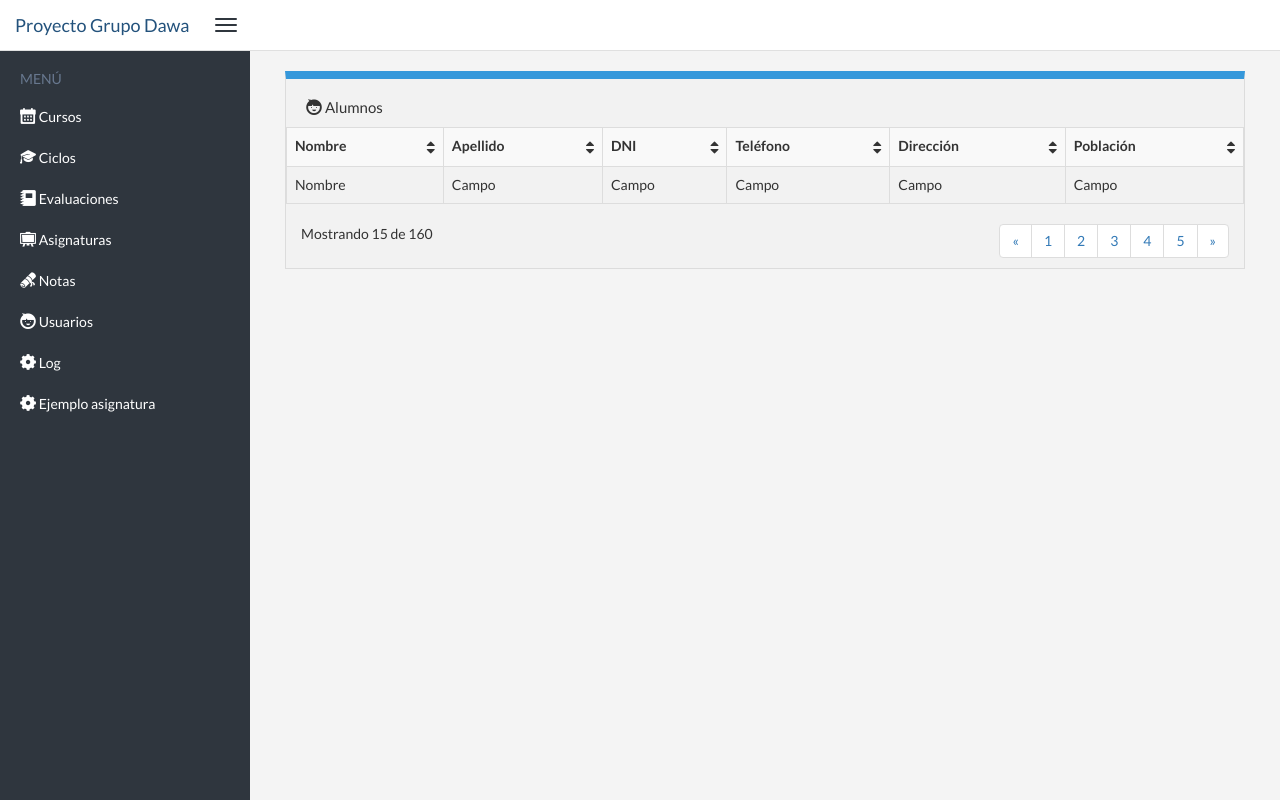
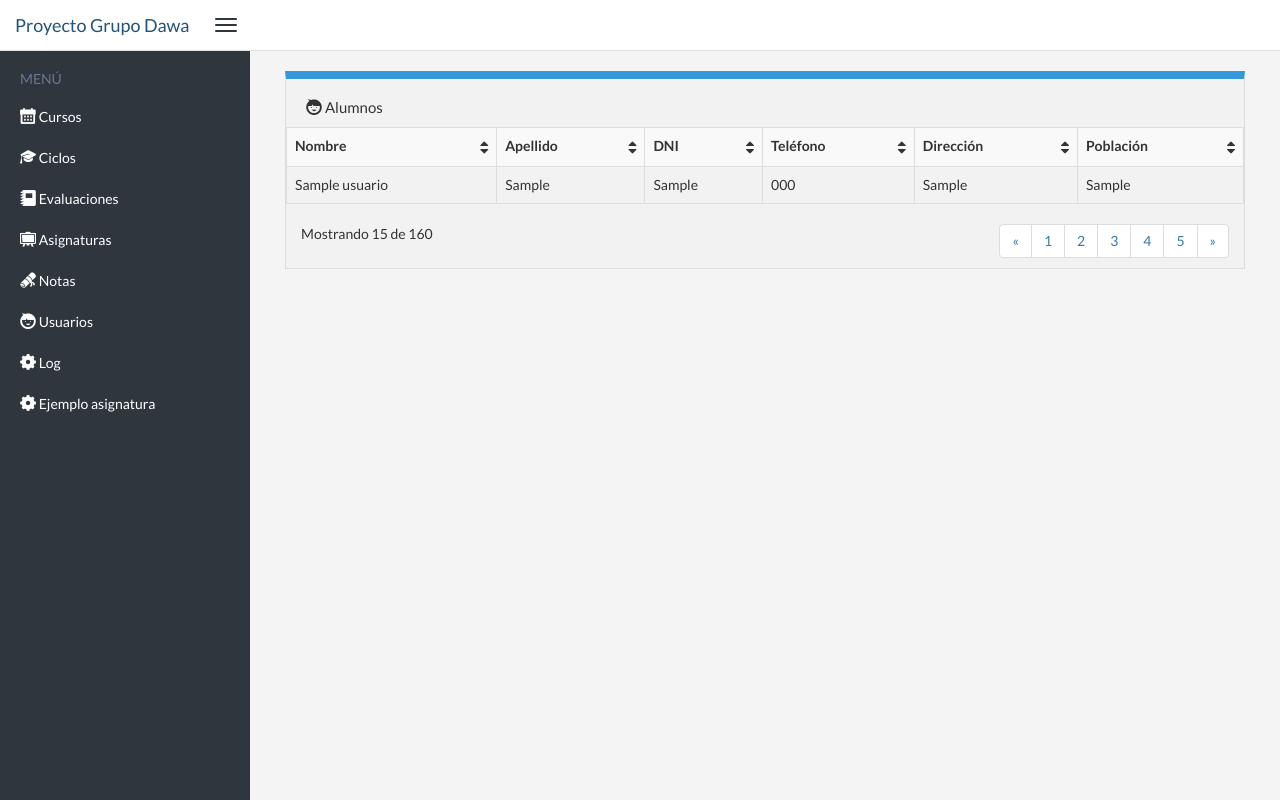
Before and after one commit to clasedawa/proxecto, a PHP site: page /user-view.php in a window 1280 px wide. Run offline with PHP 8.4, Linux system fonts and the light colour scheme; tables that the repository leaves empty hold one stand-in row (values such as "Sample post"); some libraries are stand-ins or nearby versions.

Commit message:
Consulta de usuarios

```diff
--- a/lib/conexion.php
+++ b/lib/conexion.php
@@ -3,4 +3,21 @@
 	define('USUARIO', 'clasedawa');
 	define('CONTRASENA', '123abc.');
 	define('DB_DATABASE', 'proxeccolec');
+
+	function get_conexion(){
+		$servidor='localhost';
+		$usuario='clasedawa';
+		$password='123abc.';
+		$bd='proxeccolec';
+
+		/* Recogemos los datos de la conexión a la BBDD */
+		$conexion = mysqli_connect($servidor,$usuario,$password,$bd);
+		mysqli_set_charset($conexion, 'utf8');
+
+		/* Verificamos la conexión a la BBDD */
+		if (!$conexion) {
+			die('Error al conectar con el servidor');
+		}
+		return $conexion;
+	}
 ?>
--- /dev/null
+++ b/model/user.php
@@ -0,0 +1,20 @@
+<?php
+	include 'lib/conexion.php';
+
+	/* Obtenemos los usuarios de la BBDD */
+	function getUsuarios(){
+		$usuar = array();
+
+		$conexion = get_conexion();
+		$sql = "SELECT * from usuario";
+
+		$resultUsuar = mysqli_query($conexion, $sql);
+
+		while($row = mysqli_fetch_assoc($resultUsuar)){
+			$usuar[] = $row;
+		}
+
+		return $usuar;
+	}
+
+?>
--- a/user-view.php
+++ b/user-view.php
@@ -1,3 +1,6 @@
+<?php
+	include 'model/user.php';
+?>
 <!DOCTYPE html>
 <html lang="es">
   <head>
@@ -17,7 +20,10 @@
                     <div class="row">
                         <div class="col-lg-12">
                             <!-- zona para los includes según vistas-->
-                            <?php  require_once 'views/user/view.php';?>
+                            <?php
+                            	$usuarios = getUsuarios();
+                            	require_once 'views/user/view.php';
+                            ?>
                             <!-- /zona para los includes según vistas-->
                         </div>
                     </div>
--- a/views/user/view.php
+++ b/views/user/view.php
@@ -22,26 +22,34 @@
 				Población <span><i class="fa fa-caret-up"></i><i class="fa fa-caret-down"></i></span>
 			</th>
 		</tr>
+		<?php
+		if($usuarios){
+		       foreach ($usuarios as $usuario){
+    	?>
 		<tr>
 			<td>
-				Nombre
+				<?php echo $usuario['usuNom']; ?>
 			</td>
 			<td>
-				Campo
+				<?php echo $usuario['usuApe']; ?>
 			</td>
 			<td>
-				Campo
+				<?php echo $usuario['usuDni']; ?>
 			</td>
 			<td>
-				Campo
+				<?php echo $usuario['usuTel']; ?>
 			</td>
 			<td>
-				Campo
+				<?php echo $usuario['usuDir']; ?>
 			</td>
             <td>
-				Campo
+				<?php echo $usuario['usuPob']; ?>
 			</td>
 		</tr>
+		<?php
+             }
+          }
+     	?>
 
 		</table>
 	</div>
```
Also changed, not shown: index.php (+34 -3 lines).
